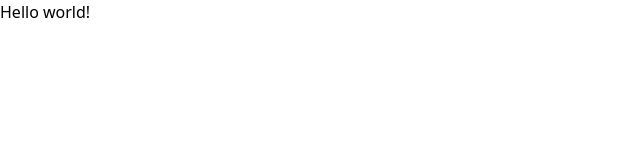
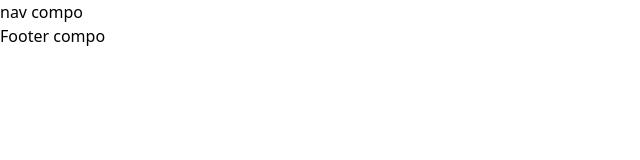
Before and after one commit to mamunuddinbu/summer-camp-client-public-repo, a React (Vite) app: page / in a window 1280 px wide. Shown: the top 160 px of the page, without its empty margins (0-640 px from the left). Built offline with nearby package versions, Linux system fonts and the light colour scheme.

Commit message:
Basic folder and file created

```diff
--- a/src/Routes.jsx
+++ b/src/Routes.jsx
@@ -1,9 +1,10 @@
 import { createBrowserRouter } from "react-router-dom";
+import Main from "./layout/Main";
 
 const router = createBrowserRouter([
   {
     path: "/",
-    element: <div>Hello world!</div>,
+    element: <Main></Main>,
   },
 ]);
 
--- /dev/null
+++ b/src/components/common/Footer.jsx
@@ -0,0 +1,11 @@
+import React from 'react';
+
+const Footer = () => {
+    return (
+        <div>
+            <h1>Footer compo</h1>
+        </div>
+    );
+};
+
+export default Footer;
--- /dev/null
+++ b/src/components/common/Navbar.jsx
@@ -0,0 +1,11 @@
+import React from 'react';
+
+const Navbar = () => {
+    return (
+        <div>
+            <p>nav compo</p>
+        </div>
+    );
+};
+
+export default Navbar;
--- /dev/null
+++ b/src/layout/Main.jsx
@@ -0,0 +1,16 @@
+import React from 'react';
+import Navbar from '../components/common/Navbar';
+import { Outlet } from "react-router-dom";
+import Footer from '../components/common/Footer';
+
+const Main = () => {
+    return (
+        <div>
+            <Navbar></Navbar>
+            <Outlet></Outlet>
+            <Footer></Footer>
+        </div>
+    );
+};
+
+export default Main;
```
Also changed, not shown: src/pages/home/Home.jsx (added, +11 -0 lines), .eslintrc.cjs.
